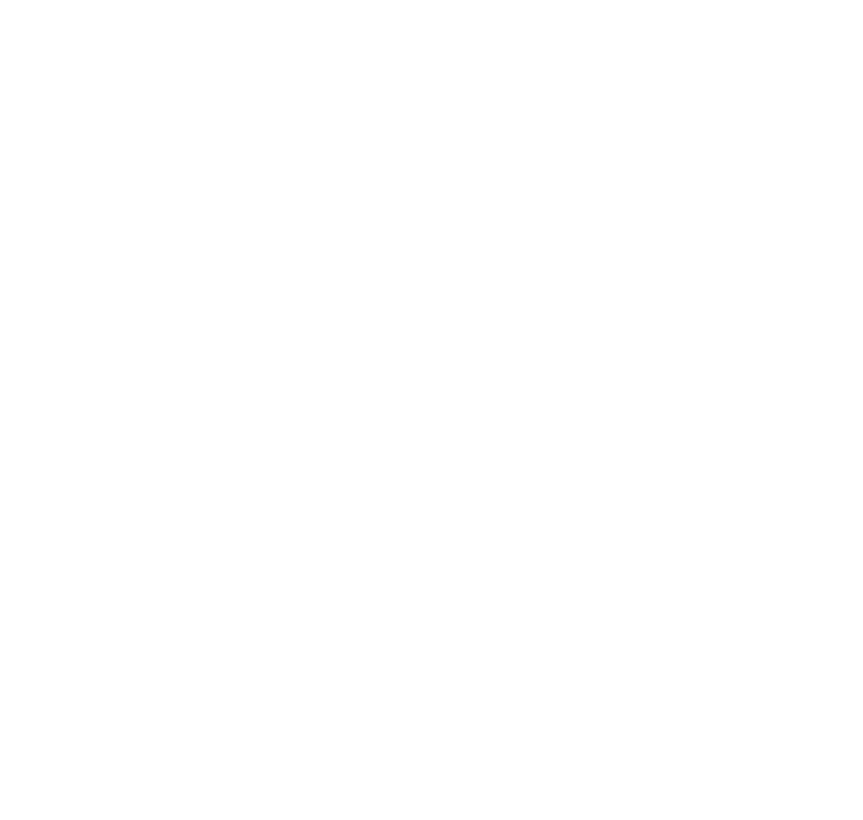
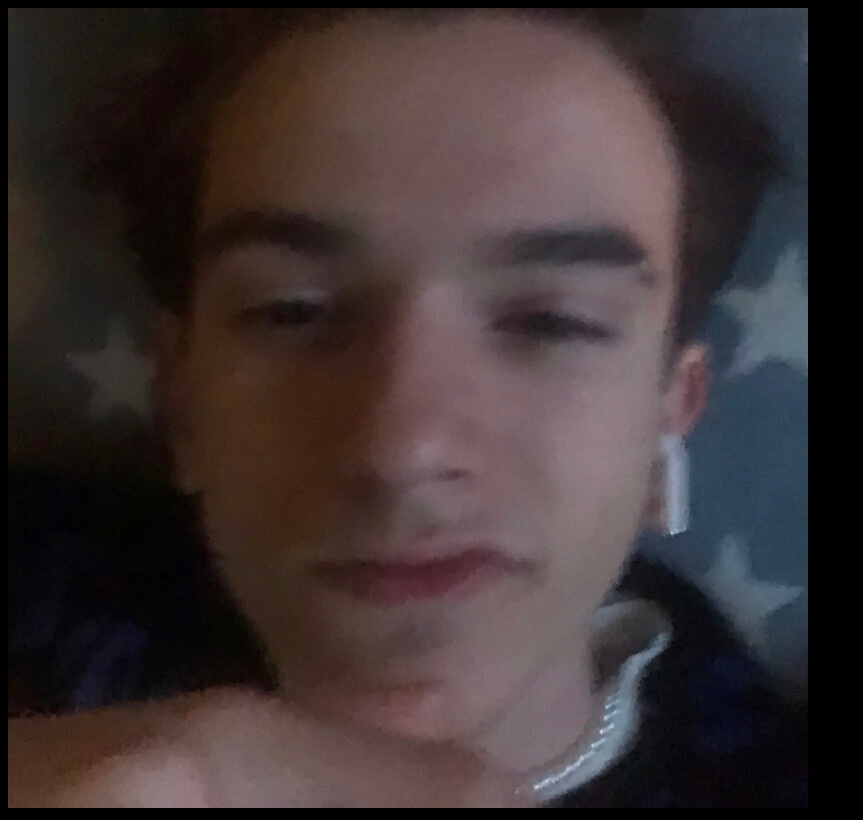
Before and after one commit to splaka/robaSeria, a plain HTML site: page prova.html in a window 1280 px wide. Shown: the whole page, without its empty margins (0-863 px from the left). Drawn offline with Linux system fonts and the light colour scheme.

Commit message:
Bebba <3

```diff
--- a/prova.html
+++ b/prova.html
@@ -3,19 +3,22 @@
 <!--[if IE 7]>         <html class="no-js lt-ie9 lt-ie8"> <![endif]-->
 <!--[if IE 8]>         <html class="no-js lt-ie9"> <![endif]-->
 <!--[if gt IE 8]>      <html class="no-js"> <!--<![endif]-->
-<html>
+<html style="background-color: black;">
     <head>
         <meta charset="utf-8">
         <meta http-equiv="X-UA-Compatible" content="IE=edge">
-        <title>CIAO</title>
+        <title>CIAO POLLO</title>
         <meta name="description" content="">
         <meta name="viewport" content="width=device-width, initial-scale=1">
-        <link rel="stylesheet" href="">
+        <link rel="icon" href="img/favicon.ico" type="image/x-icon">
     </head>
     <body>
         <!--[if lt IE 7]>
             <p class="browsehappy">You are using an <strong>outdated</strong> browser. Please <a href="#">upgrade your browser</a> to improve your experience.</p>
         <![endif]-->
+        <div>
+            <img src="img/bebab.jfif" style="margin: auto;">
+        </div>
 
         <script src="" async defer></script>
     </body>
```
Also changed, not shown: img/bebab.jfif (added), img/favicon.ico (added).
